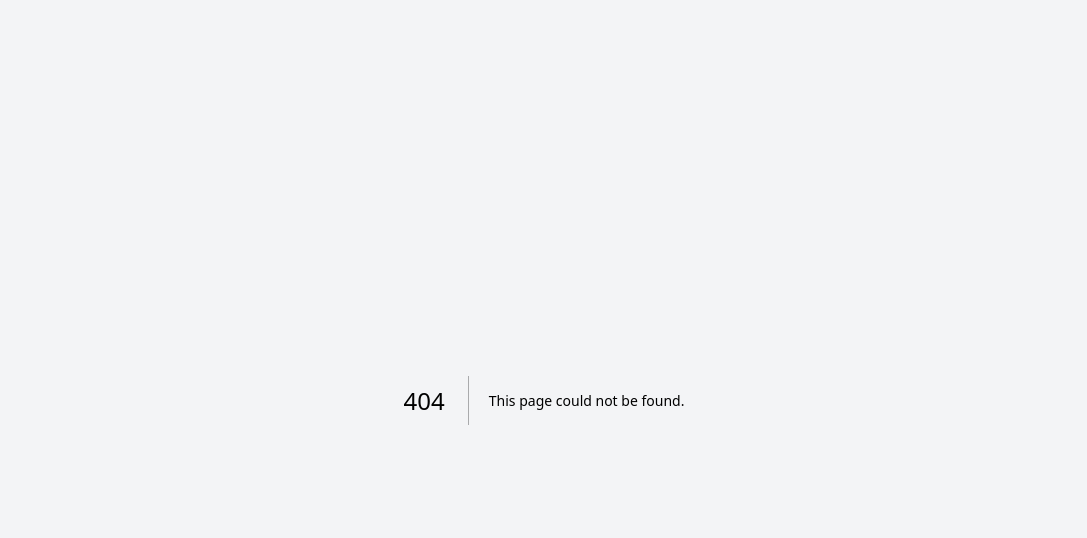
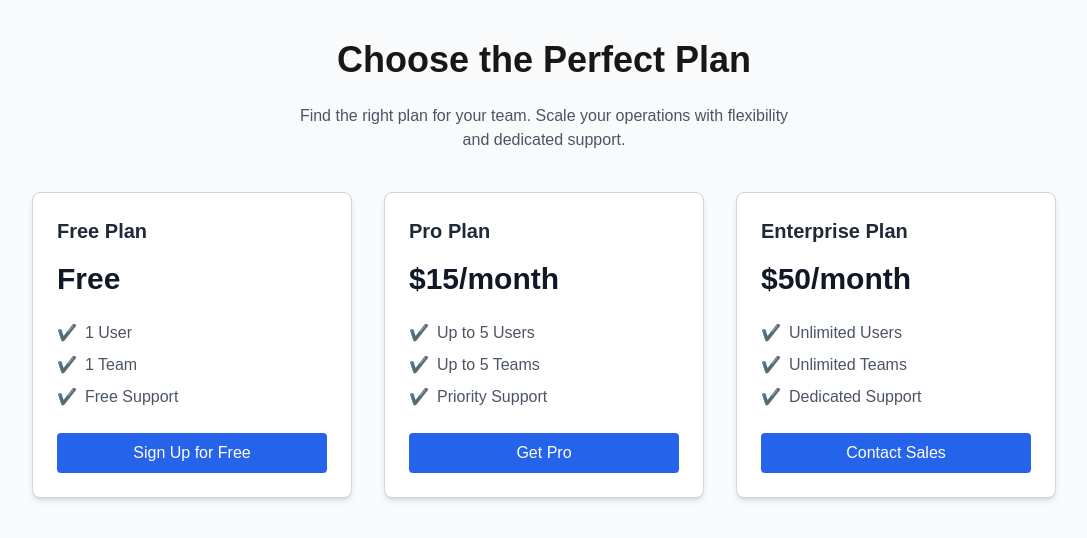
Before and after one commit to nevgauker/orbit-crm, a Next.js app: page /pricing in a window 1280 px wide. Before the commit this address had no page. Shown: the top 538 px of the page, without its empty margins (96-1183 px from the left). Built offline with nearby package versions, Linux system fonts and the light colour scheme.

Commit message:
initial pricing public page

```diff
--- /dev/null
+++ b/app/pricing/page.tsx
@@ -0,0 +1,58 @@
+"use client";
+
+import Link from "next/link";
+
+export default function PricingPage() {
+    const packages = [
+        {
+            name: "Free Plan",
+            price: "Free",
+            features: ["1 User", "1 Team", "Free Support"],
+            buttonText: "Sign Up for Free",
+            link: "/signup",
+        },
+        {
+            name: "Pro Plan",
+            price: "$15/month",
+            features: ["Up to 5 Users", "Up to 5 Teams", "Priority Support"],
+            buttonText: "Get Pro",
+            link: "/signup?plan=pro",
+        },
+        {
+            name: "Enterprise Plan",
+            price: "$50/month",
+            features: ["Unlimited Users", "Unlimited Teams", "Dedicated Support"],
+            buttonText: "Contact Sales",
+            link: "/contact-sales",
+        },
+    ]
+
+    return (
+        <div className="flex flex-col items-center py-10 px-6 bg-gray-50">
+            <h1 className="text-4xl font-bold mb-6">Choose the Perfect Plan</h1>
+            <p className="text-gray-600 mb-10 text-center max-w-lg">
+                Find the right plan for your team. Scale your operations with flexibility and dedicated support.
+            </p>
+
+            <div className="grid grid-cols-1 md:grid-cols-3 gap-8 w-full max-w-5xl">
+                {packages.map((pkg) => (
+                    <div key={pkg.name} className="bg-white border border-gray-300 rounded-lg p-6 shadow-md">
+                        <h2 className="text-xl font-semibold text-gray-800 mb-4">{pkg.name}</h2>
+                        <p className="text-3xl font-bold text-gray-900 mb-6">{pkg.price}</p>
+                        <ul className="space-y-2 text-gray-600 mb-6">
+                            {pkg.features.map((feature) => (
+                                <li key={feature} className="flex items-center space-x-2">
+                                    <span>✔️</span>
+                                    <span>{feature}</span>
+                                </li>
+                            ))}
+                        </ul>
+                        <Link className="block text-center bg-blue-600 text-white py-2 px-4 rounded hover:bg-blue-700" href={pkg.link}>
+                            {pkg.buttonText}
+                        </Link>
+                    </div>
+                ))}
+            </div>
+        </div>
+    )
+}
--- a/contexts/auth_context.tsx
+++ b/contexts/auth_context.tsx
@@ -37,7 +37,7 @@ export const AuthProvider = ({ children }: { children: React.ReactNode }) => {
 
     useEffect(() => {
         const checkAuth = async () => {
-            const publicRoutes = ["/", "/signin", "/signup"]
+            const publicRoutes = ["/", "/signin", "/signup", "/pricing"]
             const isPublicRoute = publicRoutes.includes(pathname)
 
             try {
```
